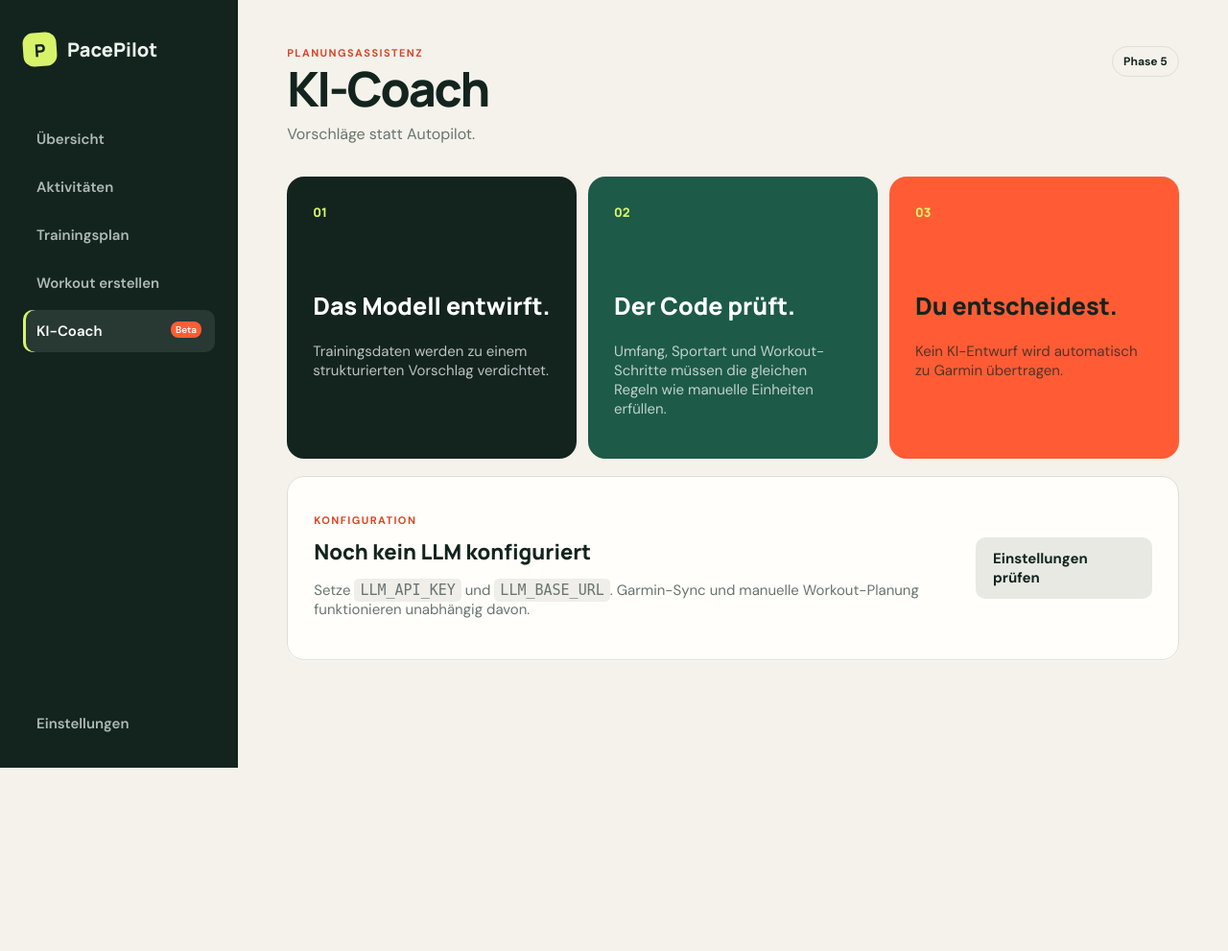
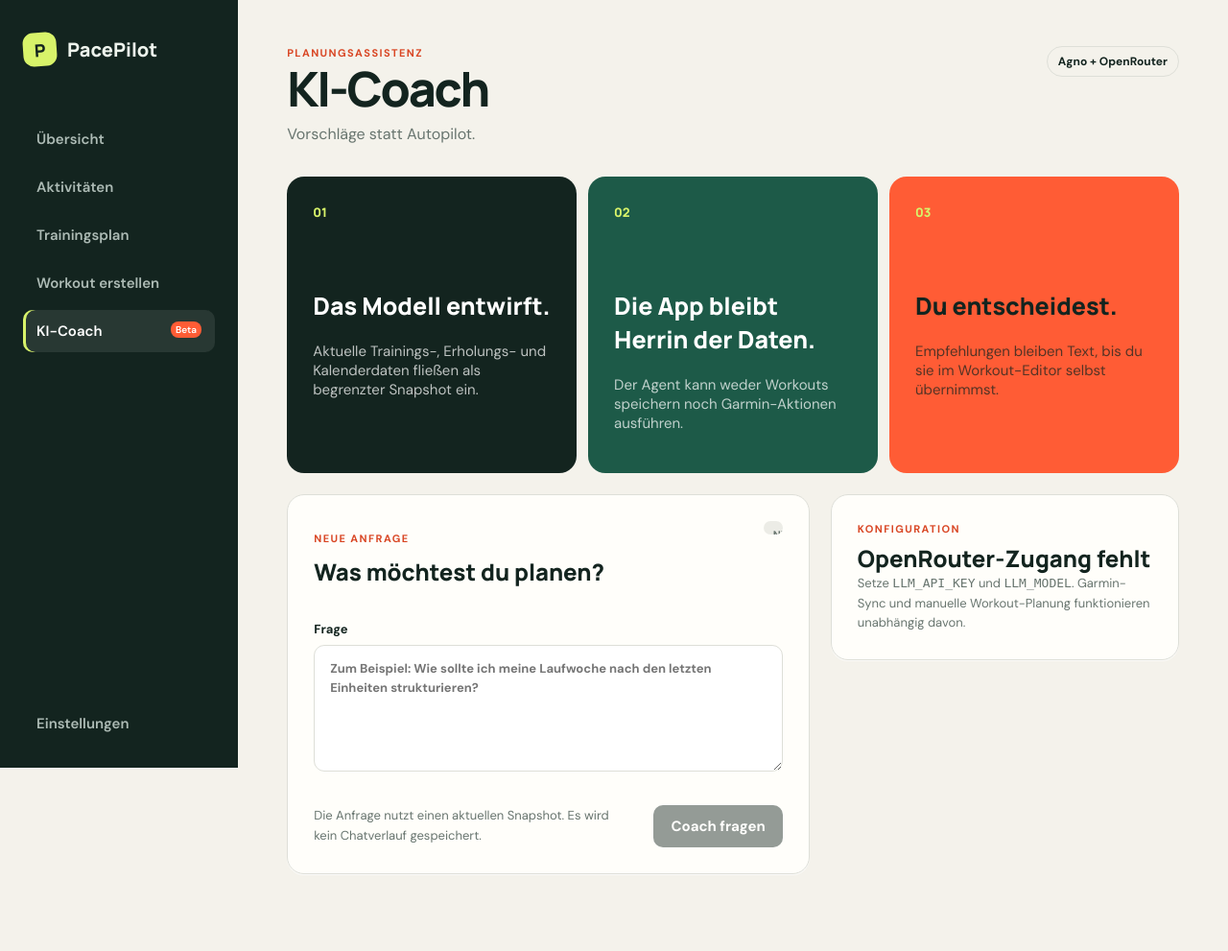
Before and after one commit to michaelkreussel/pacepilot, a FastAPI app: page /coach in a window 1280 px wide. Shown: the whole page at 96% size. Before the commit the page ends 800 px from the top, so only its background shows below. Run offline with FastAPI, Linux system fonts and the light colour scheme; parts of the project's set-up code (start-up, migrations or seed data) failed here and were passed over.

Commit message:
Agno Coach started

```diff
--- a/app/config.py
+++ b/app/config.py
@@ -19,7 +19,7 @@ class Settings(BaseSettings):
     sync_interval_minutes: int = Field(default=60, ge=5)
     scheduler_enabled: bool = True
     llm_api_key: str | None = None
-    llm_base_url: str | None = None
+    llm_base_url: str = "https://openrouter.ai/api/v1"
     llm_model: str = ""
 
 
--- /dev/null
+++ b/app/services/training_agent/__init__.py
@@ -0,0 +1 @@
+"""Provider-independent training agent boundary."""
--- /dev/null
+++ b/app/static/css/coach.css
@@ -0,0 +1,19 @@
+.coach-shell{display:grid;grid-template-columns:minmax(0,1.5fr) minmax(300px,1fr);gap:22px;margin-top:22px;align-items:start}
+.coach-form{display:flex;flex-direction:column;gap:20px}
+.coach-form-heading,.coach-submit{display:flex;align-items:flex-start;justify-content:space-between;gap:20px}
+.coach-form-heading h2,.coach-answer h2,.coach-config h2{margin:4px 0 0;font:800 24px "Manrope",sans-serif}
+.coach-form label{display:flex;flex-direction:column;gap:8px;font-weight:700}
+.coach-form textarea{width:100%;resize:vertical;min-height:132px;padding:14px 16px;border:1px solid var(--line);border-radius:11px;background:white;color:var(--ink);line-height:1.55}
+.coach-form textarea:focus{outline:2px solid rgba(29,90,72,.2);border-color:var(--green)}
+.coach-submit{align-items:center}
+.coach-submit p,.coach-config p{margin:0;color:var(--muted);font-size:13px;line-height:1.6}
+.coach-submit .button{flex:none;border:0}
+.coach-submit .button:disabled{cursor:not-allowed;opacity:.45}
+.coach-answer{border-top:4px solid var(--green)}
+.coach-answer.coach-error{border-top-color:#8f2f24}
+.coach-answer-text{margin:18px 0 22px;white-space:pre-wrap;line-height:1.7;color:#273b34}
+.coach-config{grid-column:2}
+.status-dot{max-width:220px;padding:7px 10px;border-radius:999px;background:#ecece6;color:var(--muted);font-size:11px;font-weight:800;overflow:hidden;text-overflow:ellipsis;white-space:nowrap}
+.status-dot.success{background:#e4f1eb;color:var(--green)}
+@media(max-width:900px){.coach-shell{grid-template-columns:1fr}.coach-config{grid-column:auto}}
+@media(max-width:560px){.coach-form-heading,.coach-submit{align-items:stretch;flex-direction:column}.coach-submit .button{width:100%}.status-dot{max-width:100%}}
--- a/app/templates/base.html
+++ b/app/templates/base.html
@@ -7,7 +7,7 @@
   <link rel="preconnect" href="https://fonts.googleapis.com">
   <link rel="preconnect" href="https://fonts.gstatic.com" crossorigin>
   <link href="https://fonts.googleapis.com/css2?family=DM+Sans:wght@400;500;600;700&family=Manrope:wght@600;700;800&display=swap" rel="stylesheet">
-  <link rel="stylesheet" href="{{ url_for('static', path='/css/app.css') }}?v=20260807-3">
+  <link rel="stylesheet" href="{{ url_for('static', path='/css/app.css') }}?v=20260807-4">
   <link rel="stylesheet" href="{{ url_for('static', path='/css/sync.css') }}">
   <script src="https://unpkg.com/htmx.org@2.0.4" defer></script>
   <script src="https://cdn.jsdelivr.net/npm/alpinejs@3.x.x/dist/cdn.min.js" defer></script>
--- a/app/templates/coach.html
+++ b/app/templates/coach.html
@@ -1,11 +1,43 @@
 {% extends "base.html" %}
 {% block title %}KI-Coach · PacePilot{% endblock %}
+{% block head %}<link rel="stylesheet" href="{{ url_for('static', path='/css/coach.css') }}?v=20260807-1">{% endblock %}
 {% block content %}
-<div class="page-heading"><div><p class="eyebrow">Planungsassistenz</p><h1>KI-Coach</h1><p>Vorschläge statt Autopilot.</p></div><span class="pill">Phase 5</span></div>
+<div class="page-heading">
+  <div><p class="eyebrow">Planungsassistenz</p><h1>KI-Coach</h1><p>Vorschläge statt Autopilot.</p></div>
+  <span class="pill">Agno + OpenRouter</span>
+</div>
 <section class="coach-stage">
-  <article class="coach-principle"><span>01</span><h2>Das Modell entwirft.</h2><p>Trainingsdaten werden zu einem strukturierten Vorschlag verdichtet.</p></article>
-  <article class="coach-principle"><span>02</span><h2>Der Code prüft.</h2><p>Umfang, Sportart und Workout-Schritte müssen die gleichen Regeln wie manuelle Einheiten erfüllen.</p></article>
-  <article class="coach-principle"><span>03</span><h2>Du entscheidest.</h2><p>Kein KI-Entwurf wird automatisch zu Garmin übertragen.</p></article>
+  <article class="coach-principle"><span>01</span><h2>Das Modell entwirft.</h2><p>Aktuelle Trainings-, Erholungs- und Kalenderdaten fließen als begrenzter Snapshot ein.</p></article>
+  <article class="coach-principle"><span>02</span><h2>Die App bleibt Herrin der Daten.</h2><p>Der Agent kann weder Workouts speichern noch Garmin-Aktionen ausführen.</p></article>
+  <article class="coach-principle"><span>03</span><h2>Du entscheidest.</h2><p>Empfehlungen bleiben Text, bis du sie im Workout-Editor selbst übernimmst.</p></article>
 </section>
-<section class="card coach-placeholder"><div><p class="eyebrow">Konfiguration</p><h2>{% if configured %}LLM-Zugang erkannt{% else %}Noch kein LLM konfiguriert{% endif %}</h2><p>{% if configured %}Der Provider ist konfiguriert. Die interaktive Plangenerierung folgt nach dem stabilen Garmin-Datenfluss.{% else %}Setze <code>LLM_API_KEY</code> und <code>LLM_BASE_URL</code>. Garmin-Sync und manuelle Workout-Planung funktionieren unabhängig davon.{% endif %}</p></div><a class="button secondary" href="/settings">Einstellungen prüfen</a></section>
+
+<section class="coach-shell">
+  <form class="card coach-form" method="post" action="/coach">
+    <div class="coach-form-heading">
+      <div><p class="eyebrow">Neue Anfrage</p><h2>Was möchtest du planen?</h2></div>
+      {% if configured %}<span class="status-dot success">{{ model }}</span>{% else %}<span class="status-dot">Nicht konfiguriert</span>{% endif %}
+    </div>
+    <label>Frage
+      <textarea name="message" rows="5" maxlength="4000" placeholder="Zum Beispiel: Wie sollte ich meine Laufwoche nach den letzten Einheiten strukturieren?" required>{{ message }}</textarea>
+    </label>
+    <div class="coach-submit">
+      <p>Die Anfrage nutzt einen aktuellen Snapshot. Es wird kein Chatverlauf gespeichert.</p>
+      <button class="button" type="submit" {% if not configured %}disabled{% endif %}>Coach fragen</button>
+    </div>
+  </form>
+
+  {% if answer or error %}
+  <article class="card coach-answer {{ 'coach-error' if error else '' }}" aria-live="polite">
+    <p class="eyebrow">{{ 'Fehler' if error else 'Antwort' }}</p>
+    <h2>{{ 'Coach nicht erreichbar' if error else 'Vorschlag des Coaches' }}</h2>
+    <div class="coach-answer-text">{{ error or answer }}</div>
+    {% if answer %}<a class="button secondary" href="/workouts/new">Im Workout-Editor prüfen</a>{% endif %}
+  </article>
+  {% elif not configured %}
+  <article class="card coach-config">
+    <div><p class="eyebrow">Konfiguration</p><h2>OpenRouter-Zugang fehlt</h2><p>Setze <code>LLM_API_KEY</code> und <code>LLM_MODEL</code>. Garmin-Sync und manuelle Workout-Planung funktionieren unabhängig davon.</p></div>
+  </article>
+  {% endif %}
+</section>
 {% endblock %}
--- a/compose.yaml
+++ b/compose.yaml
@@ -11,7 +11,7 @@ services:
       DATA_DIR: /data
       GARMIN_TOKEN_DIR: /data/garmin-tokens
       LLM_API_KEY: ${LLM_API_KEY:-}
-      LLM_BASE_URL: ${LLM_BASE_URL:-}
+      LLM_BASE_URL: ${LLM_BASE_URL:-https://openrouter.ai/api/v1}
       LLM_MODEL: ${LLM_MODEL:-}
     restart: unless-stopped
 
--- a/pyproject.toml
+++ b/pyproject.toml
@@ -5,6 +5,7 @@ description = "A small self-hosted Garmin training companion"
 readme = "README.md"
 requires-python = ">=3.12"
 dependencies = [
+    "agno[openai]>=2.8,<3",
     "alembic>=1.14,<2",
     "apscheduler>=3.11,<4",
     "fastapi>=0.115,<1",
```
Also changed, not shown: app/routes/coach.py (+57 -3 lines), app/services/training_agent/agno_backend.py (added, +42 -0 lines), app/services/training_agent/backend.py (added, +26 -0 lines), app/services/training_agent/context.py (added, +80 -0 lines), app/services/training_agent/dependencies.py (added, +23 -0 lines), tests/test_routes.py (+1 -1 lines), tests/test_training_agent.py (added, +99 -0 lines), README.md, 2 other files.
